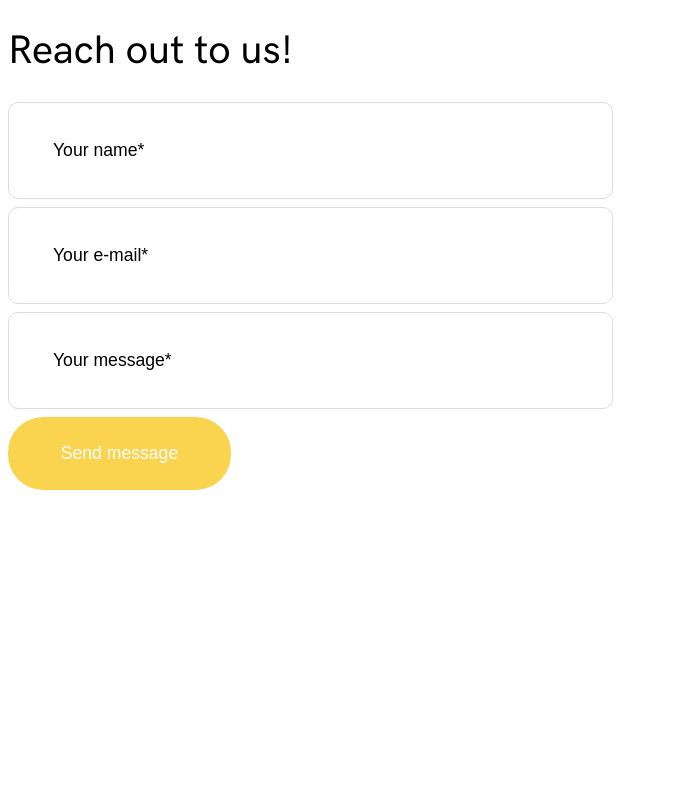
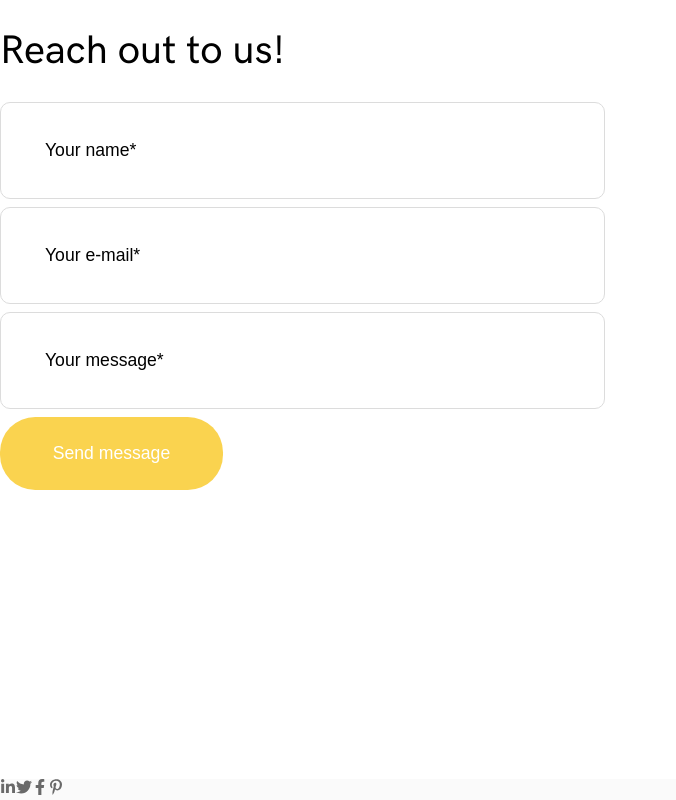
Before and after one commit to rawjrk/zenbittech-form, a React app in the folder front/: page / in a window 1280 px wide. Shown: the whole page, without its empty margins (0-676 px from the left). Built offline with nearby package versions, Linux system fonts and the light colour scheme; the HTML template or start-up script is replaced by a standard one.

Commit message:
front: added social links to the footer

```diff
--- a/front/package.json
+++ b/front/package.json
@@ -17,6 +17,7 @@
     "prop-types": "^15.8.1",
     "react": "^18.2.0",
     "react-dom": "^18.2.0",
+    "react-icons": "^4.4.0",
     "styled-components": "^5.3.6"
   },
   "devDependencies": {
--- a/front/src/components/App.js
+++ b/front/src/components/App.js
@@ -1,13 +1,21 @@
 import GlobalStyle from "../styles/GlobalStyle";
 import Header from "./Header";
 import ContactForm from "./ContactForm";
+import Footer from "./Footer";
+import SocialLinks from "./SocialLinks";
+import links from "../links";
 
 function App() {
   return (
     <>
       <GlobalStyle />
-      <Header>Reach out to us!</Header>
-      <ContactForm onSubmit={console.log} />
+      <main>
+        <Header>Reach out to us!</Header>
+        <ContactForm onSubmit={console.log} />
+      </main>
+      <Footer>
+        <SocialLinks links={links} />
+      </Footer>
     </>
   );
 }
--- /dev/null
+++ b/front/src/components/Footer.js
@@ -0,0 +1,11 @@
+import styled from "styled-components";
+import { COLORS as C } from "../styles/GlobalStyle";
+
+const Footer = styled.footer`
+  position: absolute;
+  bottom: 0;
+  width: 100vw;
+  background-color: ${C.FOOTER};
+`;
+
+export default Footer;
--- /dev/null
+++ b/front/src/components/SocialLinks.js
@@ -0,0 +1,24 @@
+import styled from "styled-components";
+import { COLORS as C } from "../styles/GlobalStyle";
+
+const Link = styled.a`
+  color: ${C.LINK};
+`;
+
+const LinksPanel = styled.div`
+  display: flex;
+`;
+
+function SocialLinks({ links = [] }) {
+  return (
+    <LinksPanel>
+      {links.map((l, i) => (
+        <Link key={i} href={l.url}>
+          {l.logo}
+        </Link>
+      ))}
+    </LinksPanel>
+  );
+}
+
+export default SocialLinks;
--- /dev/null
+++ b/front/src/links.js
@@ -0,0 +1,27 @@
+import {
+  FaLinkedinIn,
+  FaTwitter,
+  FaFacebookF,
+  FaPinterestP,
+} from "react-icons/fa";
+
+const links = [
+  {
+    logo: <FaLinkedinIn />,
+    url: "https://www.linkedin.com/company/zenbit-tech/",
+  },
+  {
+    logo: <FaTwitter />,
+    url: "https://twitter.com/zen_bit",
+  },
+  {
+    logo: <FaFacebookF />,
+    url: "https://www.facebook.com/zenBitTech/",
+  },
+  {
+    logo: <FaPinterestP />,
+    url: "https://www.pinterest.com/zenbitnotarealuser/",
+  },
+];
+
+export default links;
--- a/front/src/styles/GlobalStyle.js
+++ b/front/src/styles/GlobalStyle.js
@@ -25,6 +25,7 @@ const GlobalStyle = createGlobalStyle`
 
   html, body {
     font-family: 'HK Grotesk', sans-serif;
+    margin: 0;
   }
 `;
 
@@ -34,7 +35,8 @@ export const COLORS = {
   RED: "#f472b7",
   YELLOW: "#fad34f",
   GREEN: "#46ebb0",
-  CLOUDS: "#c6c6c6",
-  FOOTER: "#d8d8d8",
-  LINKS: "#696969",
+  CLOUD: "#c6c6c6",
+  BORDER: "#d8d8d8",
+  FOOTER: "#fafafa",
+  LINK: "#696969",
 };
```
Also changed, not shown: 1 other file (tests, documents, lock files or other folders).
